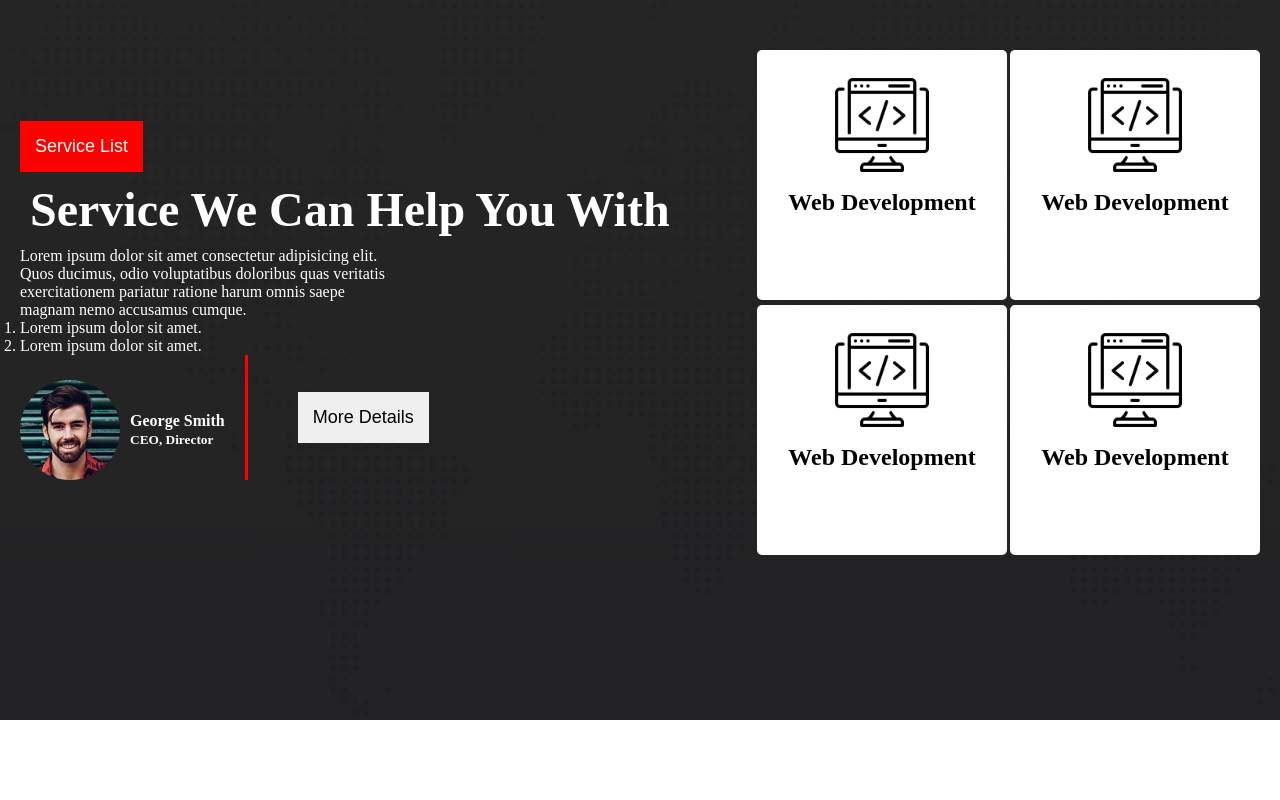
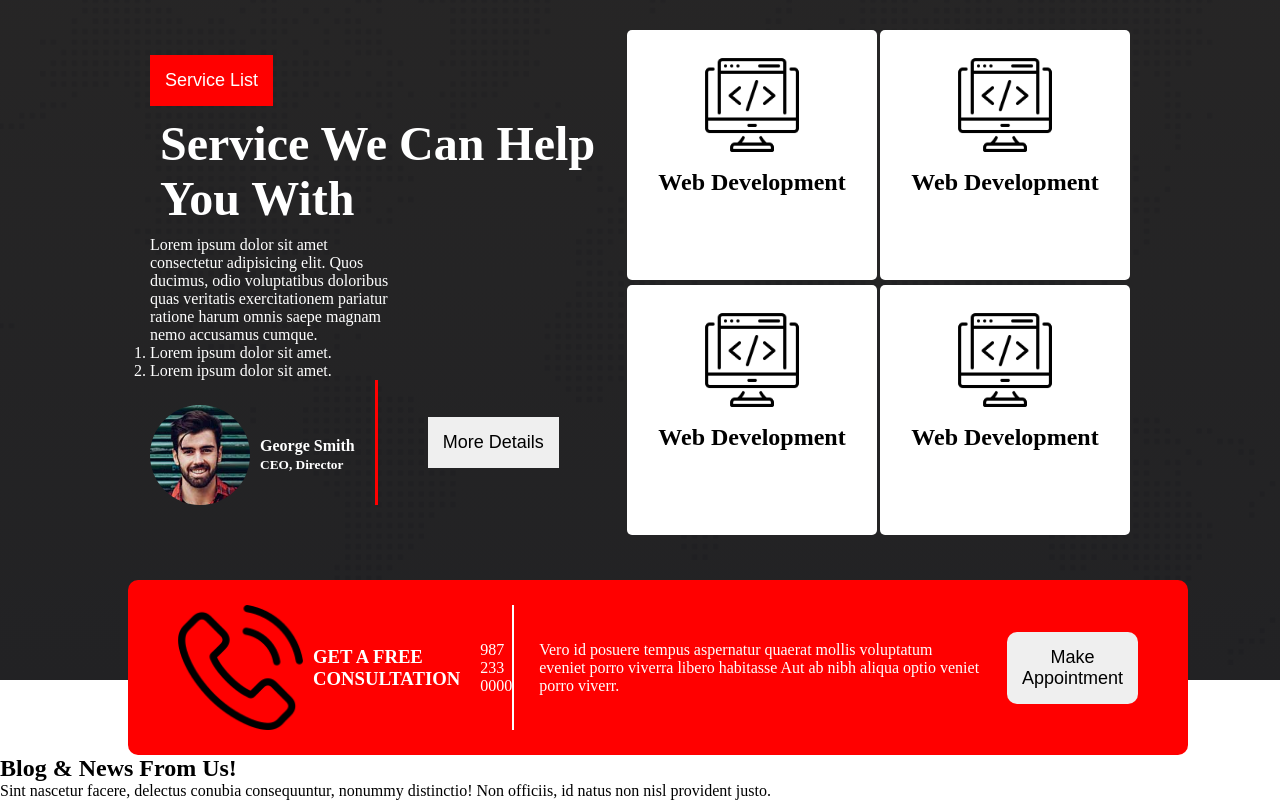
Before and after one commit to ShariarNiaj05/digital-agency, a plain HTML site: page index.html in a window 1280 px wide. Shown: the part 989-1789 px from the top of the page. Before the commit the page ends 1709 px from the top, so only its background shows below. Drawn offline with Linux system fonts and the light colour scheme.

Commit message:
appointment section completed

```diff
--- a/index.html
+++ b/index.html
@@ -91,7 +91,22 @@
         </div>
       </div>
       <div class="appointment-container">
+        <div class="phone">
+          <img class="appointment-icon" src="/asset/icons/phone-call.png" alt="">
+          <h3>GET A FREE CONSULTATION</h3> <br>
+          <p> 987 233 0000 </p>
+        </div>
+        <div class="appointment-description">
+          <p>Vero id posuere tempus aspernatur quaerat mollis voluptatum eveniet porro viverra libero habitasse Aut ab nibh aliqua optio veniet porro viverr.</p>
+        </div>
+        <div class="appointment-button">
+            <button class="btn appointment-btn">Make Appointment</button>
+        </div>
 
+      </div>
+      <div class="blog-news">
+        <h2>Blog & News From Us!</h2>
+        <p>Sint nascetur facere, delectus conubia consequuntur, nonummy distinctio! Non officiis, id natus non nisl provident justo.</p>
       </div>
     </main>
     <footer></footer>
--- a/style.css
+++ b/style.css
@@ -80,7 +80,8 @@ ul {
     display: flex;
     justify-content: space-around;
     align-items: center;
-    padding: 20px;
+    padding: 0px 150px;
+    /* margin: 0px 20px; */
 }
 
 .icon {
@@ -133,3 +134,39 @@ ul {
     border-right: 3px solid red;
     padding-right: 20px;
 }
+/* appointment style  */
+.appointment-container{
+    display: flex;
+    align-items: center;
+    margin-left: 10%;
+    margin-right: 10%;
+    padding: 50px;
+    background-color: red;
+    width: 75%;
+    height: 75px;
+    color: white;
+    border-radius: 10px;
+    margin-top: -100px;
+}
+
+.appointment-icon{
+    width: 125px;
+    height: auto;
+}
+.phone{
+    display: flex;
+    align-items: center;
+    gap: 10px;
+    border-right: 2px solid white;
+}
+.appointment-description{
+    margin-left: 25px;
+    margin-right: 25px;
+}
+.appointment-btn{
+    border-radius: 10px;
+}
+
+/* blog news style  */
+
+.blog-news
```
